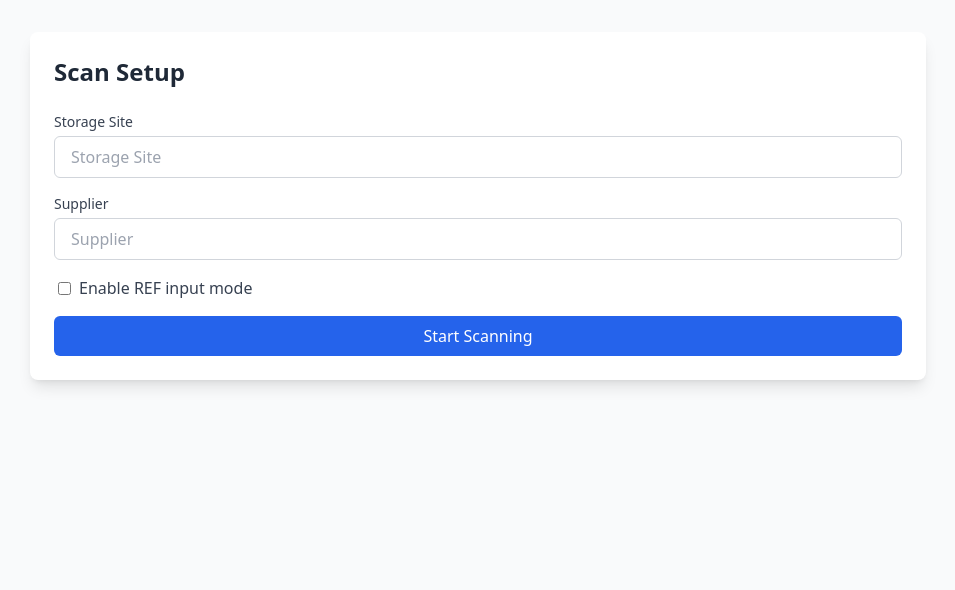
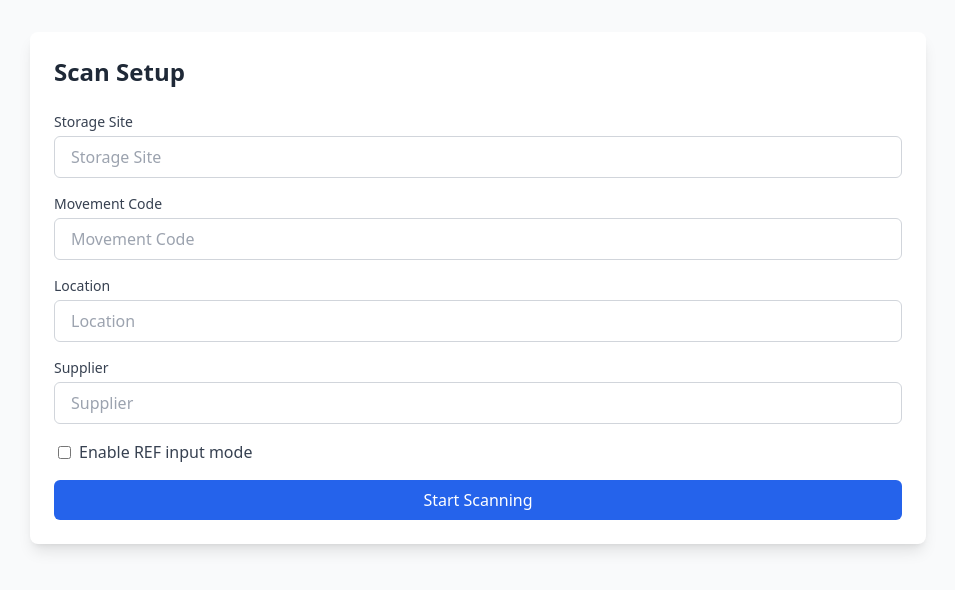
Before and after one commit to Gerald-Waerseggers/GS1-Barcode-Scanner, a React (Vite) app: page / in a window 1280 px wide. Shown: the top 590 px of the page, without its empty margins (162-1117 px from the left). Built offline with nearby package versions, Linux system fonts and the light colour scheme.

Commit message:
movement code + location added

```diff
--- a/src/BarcodeScanner.tsx
+++ b/src/BarcodeScanner.tsx
@@ -17,7 +17,9 @@ export default function BarcodeScanner() {
   const [setupInfo, setSetupInfo] = useState<ScanSetup>({
     storageSite: "",
     supplier: "",
-    addRefMode: false,
+    movementCode: "",
+    location: "",
+    addRefMode: true,
   });
   const [scans, setScans] = useState<ScanRecord[]>([]);
   const [error, setError] = useState<string | null>(null);
@@ -121,6 +123,16 @@ export default function BarcodeScanner() {
                 </span>
               </div>
               <div>
+                <span className="text-sm text-gray-500">Movement Code:</span>
+                <span className="ml-2 font-medium">
+                  {setupInfo.movementCode}
+                </span>
+              </div>
+              <div>
+                <span className="text-sm text-gray-500">Location:</span>
+                <span className="ml-2 font-medium">{setupInfo.location}</span>
+              </div>
+              <div>
                 <span className="text-sm text-gray-500">Supplier:</span>
                 <span className="ml-2 font-medium">{setupInfo.supplier}</span>
               </div>
--- a/src/components/EditModal.tsx
+++ b/src/components/EditModal.tsx
@@ -106,7 +106,6 @@ const EditModal: React.FC<EditModalProps> = ({
                 <input
                   placeholder="Quantity"
                   type="number"
-                  min="0"
                   value={editedScan?.quantity || ""}
                   onChange={(e) =>
                     setEditedScan((prev) =>
--- a/src/components/ScansGrid.tsx
+++ b/src/components/ScansGrid.tsx
@@ -77,12 +77,11 @@ const QuantityCellRenderer: React.FC<QuantityCellRendererProps> = (props) => {
         ref={inputRef}
         aria-label="Quantity"
         type="number"
-        min="0"
         className="w-full h-full px-2 border rounded"
         onKeyDown={(e) => {
           if (e.key === "Enter") {
             const newValue =
-              parseInt((e.target as HTMLInputElement).value) || 1;
+              parseInt((e.target as HTMLInputElement).value) || 0;
             props.node.setDataValue("quantity", newValue);
             // Focus back to scan input
             document
--- a/src/components/SetupForm.tsx
+++ b/src/components/SetupForm.tsx
@@ -9,6 +9,8 @@ interface SetupFormProps {
 const SetupForm: React.FC<SetupFormProps> = ({ onSetupComplete }) => {
   const [storageSite, setStorageSite] = useState("");
   const [supplier, setSupplier] = useState("");
+  const [movementCode, setMovementCode] = useState("");
+  const [location, setLocation] = useState("");
   const [addRefMode, setAddRefMode] = useState(false);
 
   const handleSubmit = (e: React.FormEvent) => {
@@ -17,6 +19,8 @@ const SetupForm: React.FC<SetupFormProps> = ({ onSetupComplete }) => {
       storageSite,
       supplier,
       addRefMode,
+      movementCode,
+      location,
     });
   };
 
@@ -36,6 +40,32 @@ const SetupForm: React.FC<SetupFormProps> = ({ onSetupComplete }) => {
                   type="text"
                   value={storageSite}
                   onChange={(e) => setStorageSite(e.target.value)}
+                  className="mt-1 block w-full px-4 py-2 border border-gray-300 rounded-md"
+                  required
+                />
+              </div>
+              <div>
+                <label className="block text-sm font-medium text-gray-700">
+                  Movement Code
+                </label>
+                <input
+                  placeholder="Movement Code"
+                  type="text"
+                  value={movementCode}
+                  onChange={(e) => setMovementCode(e.target.value)}
+                  className="mt-1 block w-full px-4 py-2 border border-gray-300 rounded-md"
+                  required
+                />
+              </div>
+              <div>
+                <label className="block text-sm font-medium text-gray-700">
+                  Location
+                </label>
+                <input
+                  placeholder="Location"
+                  type="text"
+                  value={location}
+                  onChange={(e) => setLocation(e.target.value)}
                   className="mt-1 block w-full px-4 py-2 border border-gray-300 rounded-md"
                   required
                 />
--- a/src/types.ts
+++ b/src/types.ts
@@ -1,5 +1,7 @@
 export interface ScanSetup {
   storageSite: string;
+  movementCode: string;
+  location: string;
   supplier: string;
   addRefMode: boolean;
 }
@@ -11,6 +13,8 @@ export interface ScanRecord {
   quantity?: number;
   expirationDate?: string;
   storageSite: string;
+  movementCode: string;
+  location: string;
   supplier: string;
   ref?: string;
 }
--- a/src/utils/exportScans.ts
+++ b/src/utils/exportScans.ts
@@ -14,7 +14,7 @@ export function exportScansToCSV(scans: ScanRecord[], setupInfo: ScanSetup) {
         "E", // Fixed value
         scan.storageSite, // Storage site
         today, // Allocation date (today)
-        "", // Fixed movement code
+        setupInfo.movementCode, // movement code
         "L", // Fixed value
         scan.ref, // Product (REF)
         "UN", // Fixed unit
@@ -22,7 +22,7 @@ export function exportScansToCSV(scans: ScanRecord[], setupInfo: ScanSetup) {
         "S", // Fixed value
         scan.batchLot, // Supplier lot
         scan.batchLot, // lot (same as supplier lot)
-        "", // Fixed location
+        setupInfo.location, // Fixed location
         "A", // Fixed status
         scan.expirationDate?.replace(/-/g, "") || "", // Expiration date without dashes
       ].join(";"),
```
